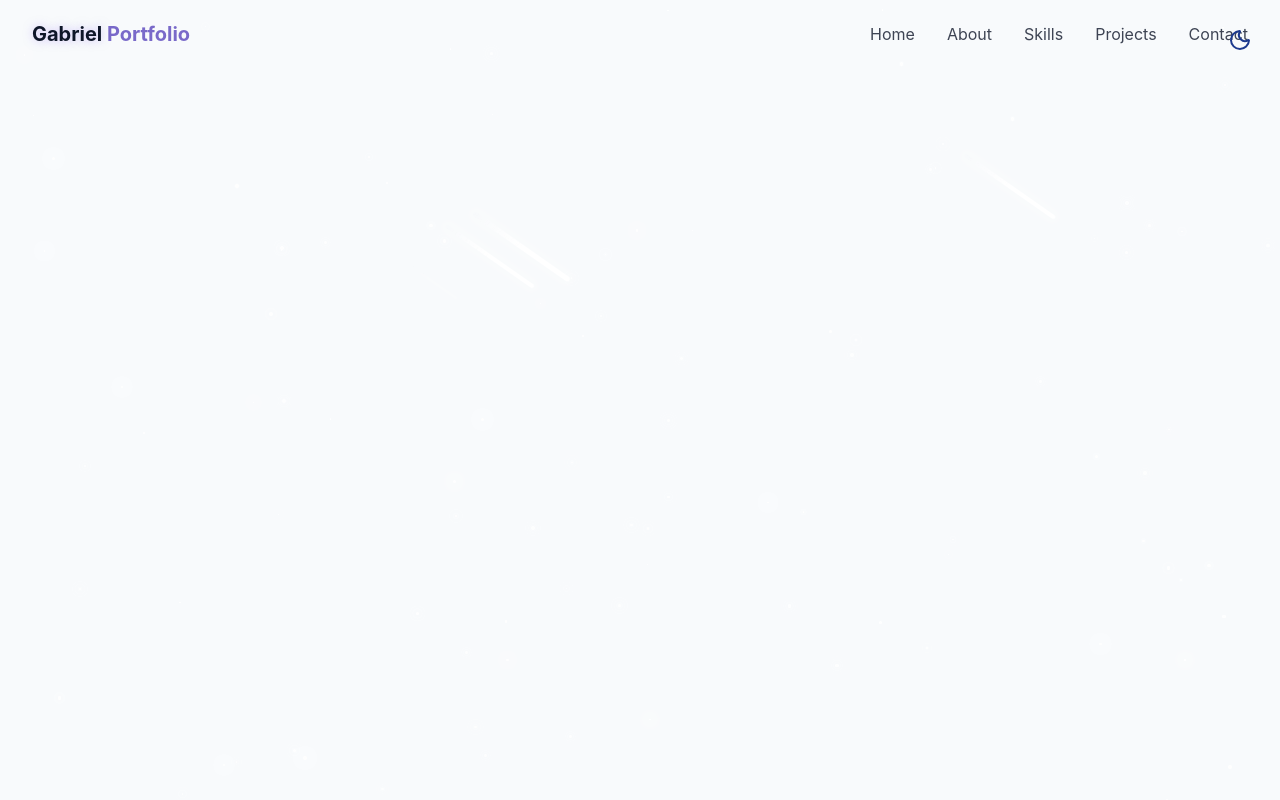
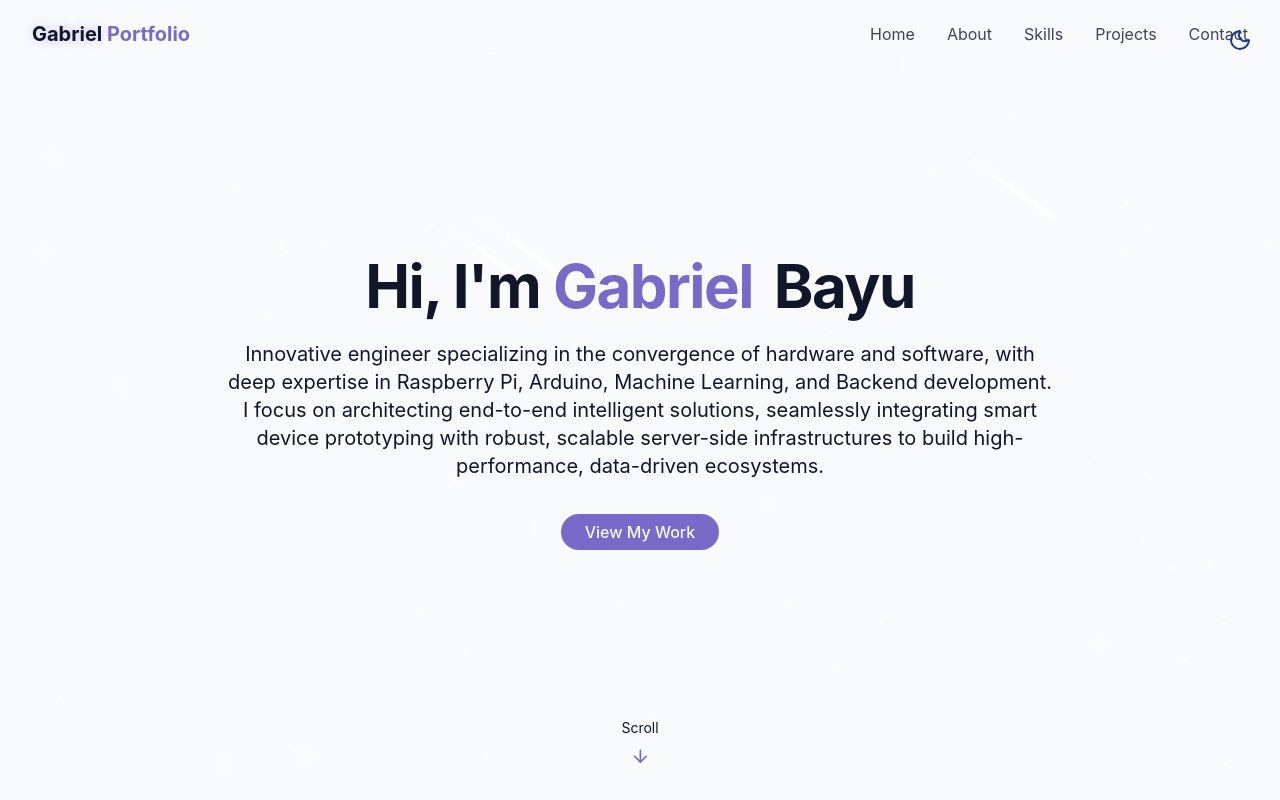
Before and after one commit to Gdankz/Portfolio, a React app: page / in a window 1280 px wide. Built offline with nearby package versions, Linux system fonts and the light colour scheme; the HTML template or start-up script is replaced by a standard one.

Commit message:
Update Profile

```diff
--- a/src/components/HeroSection.tsx
+++ b/src/components/HeroSection.tsx
@@ -1,5 +1,33 @@
+import { ArrowDown } from "lucide-react"
 
 
 export const HeroSection = () => {
-    return <section></section>
+    return <section id="hero"
+        className="relative min-h-screen flex flex-col items-center justify-center px-4"
+    >
+        <div className="container max-w-4xl mx-auto text-center z-10">
+            <div className="space-y-6">
+                <h1 className="text-4xl md:text-6xl font-bold tracking-tight">
+                    <span className="opacity-0 animate-fade-in"> Hi, I'm </span>
+                    <span className="text-primary opacity-0 animate-fade-in-delay-1"> Gabriel </span>
+                    <span className="text-gradient ml-2 opacity-0 animate-fade-in-delay-1"> Bayu </span>
+                </h1>
+                <p className="text-lg md:text-xl text-muted-foreground max-2-2xl mx-auto opacity-0 animate-fade-in-delay-3">
+                    Innovative engineer specializing in the convergence of hardware and software, with deep expertise in Raspberry Pi, Arduino, Machine Learning, and Backend development. I focus on architecting end-to-end intelligent solutions, seamlessly integrating smart device prototyping with robust,
+                    scalable server-side infrastructures to build high-performance, data-driven ecosystems.
+                </p>
+                <div className=" pt-4 opacity-0 animate-fade-in-delay-4">
+                    <a href="#projects" className="cosmic-button">
+                        View My Work
+                    </a>
+                </div>
+            </div>
+
+            <div className="absolute bottom-8 left-1/2 transform -translate-x-1/2 flex flex-col items-center animate-bounce">
+                <span className="text-sm text-muted-foreground mb-2"> Scroll </span>
+                <ArrowDown className="h-5 w-5 text-primary" />
+            </div>
+
+        </div>
+    </section>
 }
```
